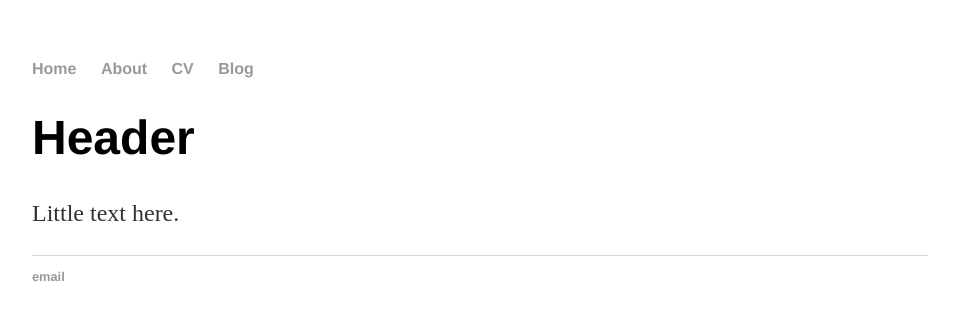
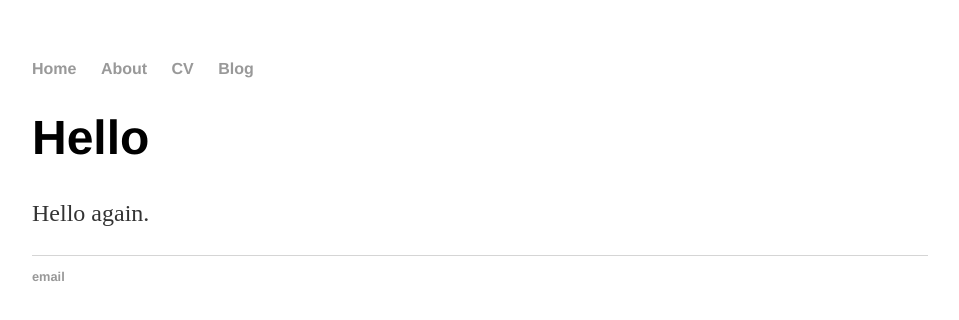
Before and after one commit to michaelrotolo/github.io, a Jekyll site: the page built from index.html, in a window 1280 px wide. Shown: the top 320 px of the page, without its empty margins (160-1119 px from the left). Built offline with Jekyll 4.4.1, drawn with Linux system fonts in a browser that asks for light colours.

Commit message:
Update index.html

```diff
--- a/index.html
+++ b/index.html
@@ -1,29 +1,8 @@
-<!DOCTYPE html>
-<html>
-	<head>
-		<title>Michael Rotolo</title>
-		<!-- link to main stylesheet -->
-		<link rel="stylesheet" type="text/css" href="/css/main.css">
-	</head>
-	<body>
-		<nav>
-    		<ul>
-        		<li><a href="/">Home</a></li>
-	        	<li><a href="/about">About</a></li>
-        		<li><a href="/cv">CV</a></li>
-        		<li><a href="/blog">Blog</a></li>
-    		</ul>
-		</nav>
-		<div class="container">
-    		<div class="blurb">
-        		<h1>Header</h1>
-				<p>Little text here.</p>
-    		</div><!-- /.blurb -->
-		</div><!-- /.container -->
-		<footer>
-    		<ul>
-        		<li><a href="mailto:mrotolo1@nd.edu">email</a></li>
-			</ul>
-		</footer>
-	</body>
-</html>
+---
+layout: default
+title: Michael Rotolo
+---
+<div class="blurb">
+	<h1>Hello</h1>
+	<p>Hello again.</p>
+</div><!-- /.blurb -->
```
